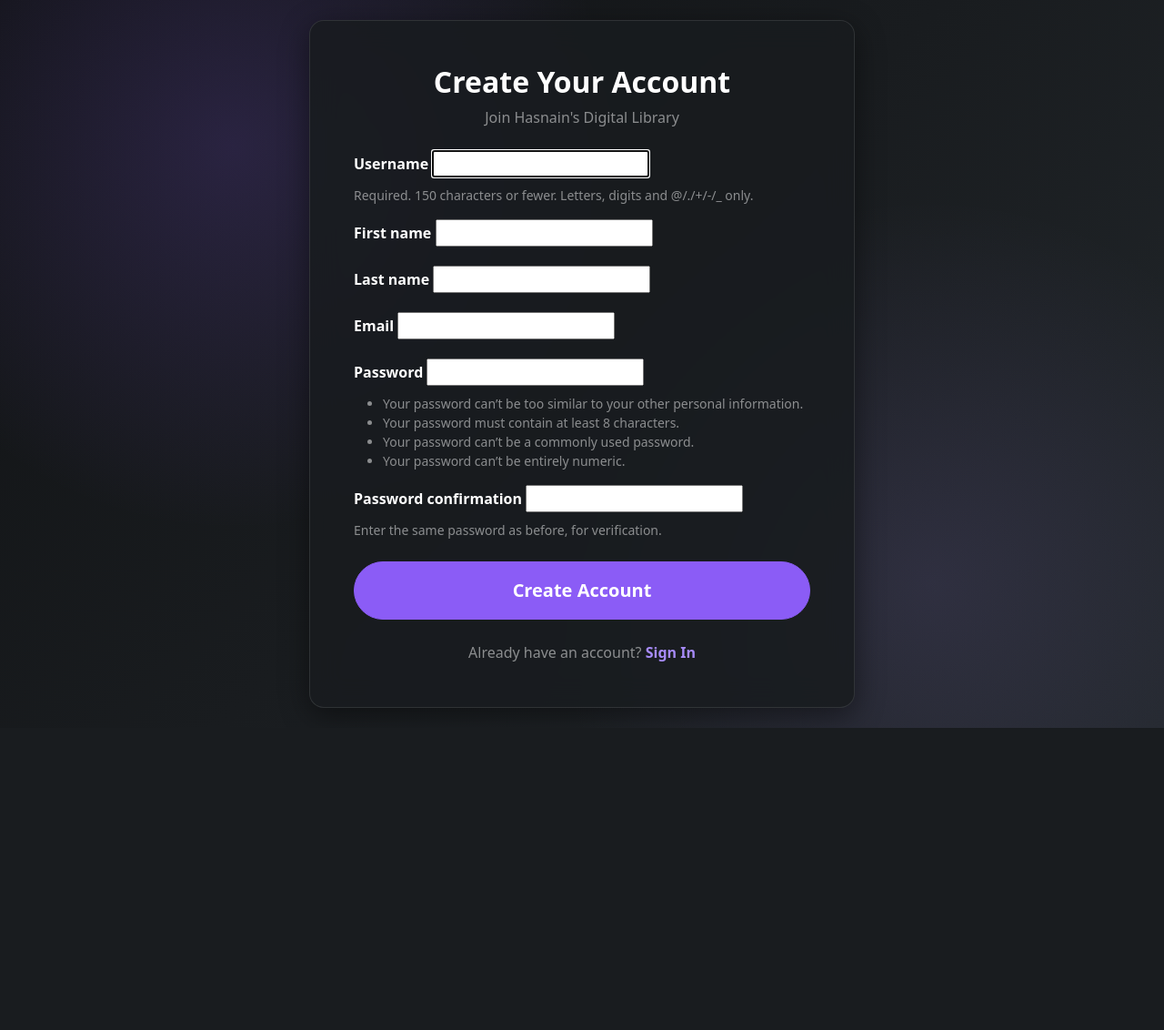
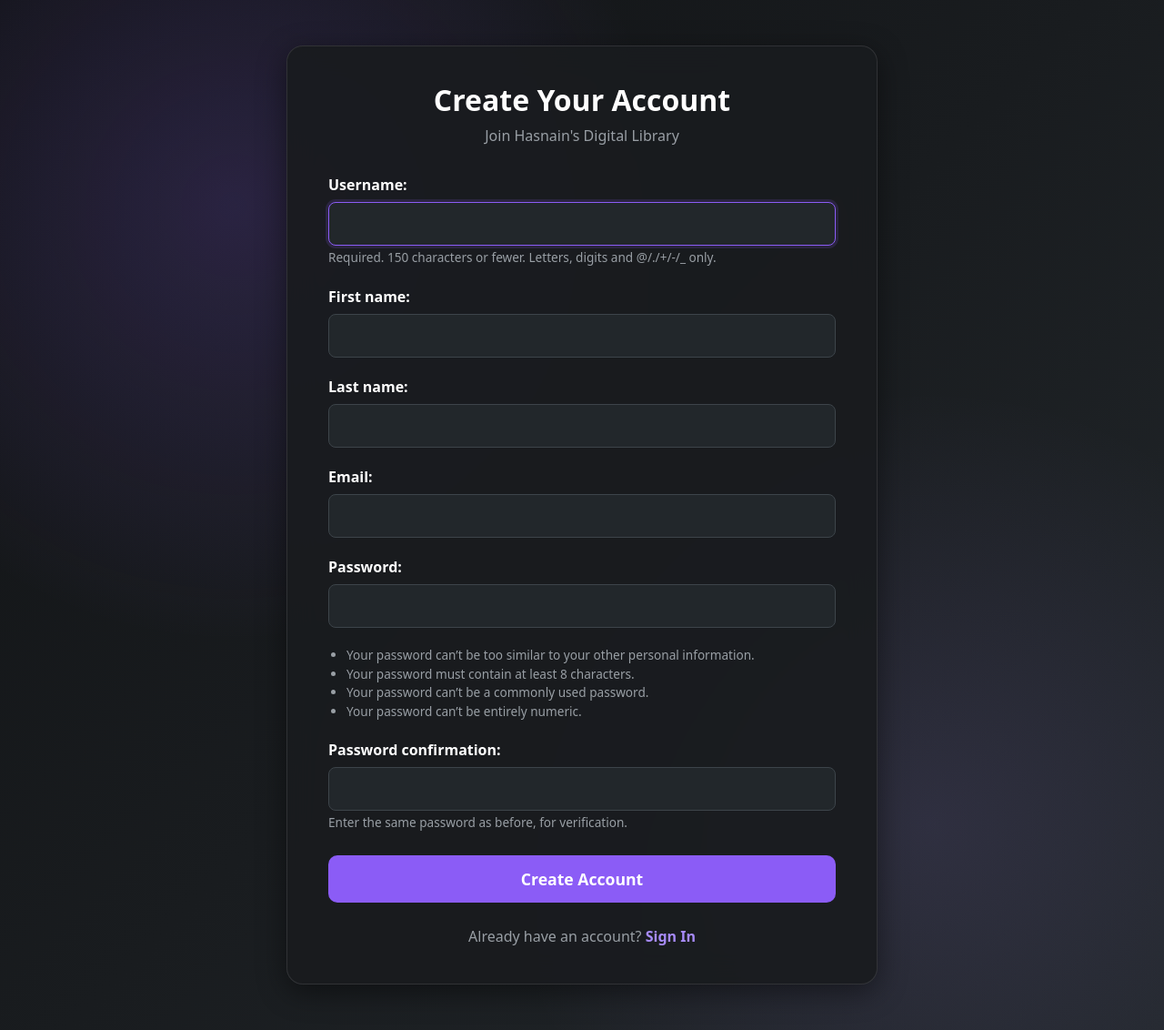
Before and after one commit to Hasnain-118/Django, a Django app: page /signup/ in a window 1280 px wide. Shown: the part 70-1202 px from the top of the page at 91% size. Before the commit the page ends 870 px from the top, so only its background shows below. Run offline with Django 5.2, Linux system fonts and the light colour scheme.

Commit message:
updated signup theme

```diff
--- a/templates/signup.html
+++ b/templates/signup.html
@@ -4,43 +4,183 @@
 
 {% block body %}
 
-<div class="position-relative d-flex align-items-center justify-content-center"
-     style="min-height: 100vh; overflow: hidden; background: linear-gradient(135deg, #111315, #191c1f, #22272b);">
+<style>
+    .signup-page {
+        min-height: 100vh;
+        padding: 50px 15px;
+        background: linear-gradient(135deg, #111315, #191c1f, #22272b);
+        position: relative;
+        overflow: hidden;
+    }
 
-    <!-- Background Glow -->
-    <div class="position-absolute top-0 start-0 w-100 h-100"
-         style="
-         background:
-         radial-gradient(circle at 20% 20%, rgba(139,92,246,0.18), transparent 35%),
-         radial-gradient(circle at 80% 80%, rgba(167,139,250,0.12), transparent 35%);
-         ">
-    </div>
+    .signup-page::before {
+        content: "";
+        position: absolute;
+        inset: 0;
+        background:
+            radial-gradient(circle at 20% 20%, rgba(139, 92, 246, 0.18), transparent 35%),
+            radial-gradient(circle at 80% 80%, rgba(167, 139, 250, 0.12), transparent 35%);
+        pointer-events: none;
+    }
 
-    <!-- Signup Card -->
-    <div class="position-relative"
-         style="width: 90%; max-width: 600px;">
+    .signup-container {
+        position: relative;
+        width: 90%;
+        max-width: 650px;
+        margin: auto;
+    }
 
-        <div class="card shadow-lg border-0 rounded-4 p-4 p-md-5"
-             style="
-             background: rgba(25, 28, 31, 0.88);
-             backdrop-filter: blur(16px);
-             -webkit-backdrop-filter: blur(16px);
-             border: 1px solid rgba(255, 255, 255, 0.1) !important;
-             box-shadow: 0 8px 32px rgba(0,0,0,0.45) !important;
-             ">
+    .signup-card {
+        background: rgba(25, 28, 31, 0.92);
+        backdrop-filter: blur(16px);
+        -webkit-backdrop-filter: blur(16px);
+        border: 1px solid rgba(255, 255, 255, 0.1);
+        border-radius: 18px;
+        padding: 40px 45px;
+        box-shadow: 0 8px 32px rgba(0, 0, 0, 0.45);
+    }
 
-            <!-- Heading -->
-            <h2 class="mb-2 fw-bold text-white text-center">
+    .signup-title {
+        color: #ffffff;
+        font-size: 2rem;
+        font-weight: 700;
+        text-align: center;
+        margin-bottom: 8px;
+    }
+
+    .signup-subtitle {
+        color: #999fa5;
+        text-align: center;
+        margin-bottom: 30px;
+    }
+
+    .signup-form p {
+        margin-bottom: 20px;
+    }
+
+    .signup-form label {
+        display: block;
+        color: #ffffff;
+        font-weight: 600;
+        margin-bottom: 7px;
+    }
+
+    .signup-form input,
+    .signup-form select,
+    .signup-form textarea {
+        width: 100%;
+        padding: 11px 13px;
+        background: #22272b;
+        color: #ffffff;
+        border: 1px solid #3d444a;
+        border-radius: 8px;
+        outline: none;
+        transition: 0.2s ease;
+    }
+
+    .signup-form input:focus,
+    .signup-form select:focus,
+    .signup-form textarea:focus {
+        background: #22272b;
+        color: #ffffff;
+        border-color: #8b5cf6;
+        box-shadow: 0 0 0 3px rgba(139, 92, 246, 0.15);
+    }
+
+    .signup-form .helptext,
+    .signup-form ul.helptext {
+        color: #999fa5;
+        font-size: 0.85rem;
+        margin-top: 7px;
+    }
+
+    .signup-form ul {
+        color: #999fa5;
+        font-size: 0.85rem;
+        padding-left: 20px;
+        margin-top: 7px;
+    }
+
+    .signup-form .errorlist {
+        color: #ff6b6b;
+        font-size: 0.85rem;
+        margin: 6px 0;
+        padding-left: 20px;
+    }
+
+    .signup-button {
+        width: 100%;
+        border: none;
+        border-radius: 10px;
+        padding: 13px;
+        margin-top: 5px;
+        background: #8b5cf6;
+        color: #ffffff;
+        font-size: 1.1rem;
+        font-weight: 700;
+        transition: 0.2s ease;
+    }
+
+    .signup-button:hover {
+        background: #7c3aed;
+        transform: translateY(-1px);
+    }
+
+    .signin-text {
+        color: #999fa5;
+        text-align: center;
+        margin-top: 25px;
+        margin-bottom: 0;
+    }
+
+    .signin-link {
+        color: #a78bfa;
+        font-weight: 700;
+        text-decoration: none;
+    }
+
+    .signin-link:hover {
+        color: #c4b5fd;
+    }
+
+    @media (max-width: 576px) {
+        .signup-page {
+            padding: 30px 10px;
+        }
+
+        .signup-container {
+            width: 100%;
+        }
+
+        .signup-card {
+            padding: 30px 22px;
+        }
+
+        .signup-title {
+            font-size: 1.7rem;
+        }
+    }
+</style>
+
+
+<div class="signup-page">
+
+    <div class="signup-container">
+
+        <div class="signup-card">
+
+            <h2 class="signup-title">
                 Create Your Account
             </h2>
 
-            <p class="text-white-50 text-center mb-4">
+            <p class="signup-subtitle">
                 Join Hasnain's Digital Library
             </p>
 
-            <!-- Messages -->
+
             {% if messages %}
                 {% for message in messages %}
+
                     <div class="alert alert-{{ message.tags }} alert-dismissible fade show"
                          role="alert">
 
@@ -52,63 +192,30 @@
                         </button>
 
                     </div>
+
                 {% endfor %}
             {% endif %}
 
-            <!-- Form -->
-            <form method="POST">
+
+            <form method="POST" class="signup-form">
 
                 {% csrf_token %}
 
-                <!-- Django Form -->
-                {% for field in form %}
+                {{ form.as_p }}
 
-                    <div class="mb-3">
-
-                        <label class="form-label text-white fw-semibold">
-                            {{ field.label }}
-                        </label>
-
-                        {{ field }}
-
-                        {% if field.help_text %}
-                            <div class="form-text text-white-50">
-                                {{ field.help_text }}
-                            </div>
-                        {% endif %}
-
-                        {% for error in field.errors %}
-                            <div class="text-danger small mt-1">
-                                {{ error }}
-                            </div>
-                        {% endfor %}
-
-                    </div>
-
-                {% endfor %}
-
-                <!-- Submit -->
-                <button type="submit"
-                        class="btn btn-primary btn-lg w-100 rounded-pill py-3 fw-bold mt-2"
-                        style="background-color: #8b5cf6; border-color: #8b5cf6;">
-
+                <button type="submit" class="signup-button">
                     Create Account
-
                 </button>
 
             </form>
 
-            <!-- Login Link -->
-            <p class="text-white-50 text-center mt-4 mb-0">
+
+            <p class="signin-text">
 
                 Already have an account?
 
-                <a href="{% url 'signin' %}"
-                   class="fw-bold text-decoration-none"
-                   style="color: #a78bfa;">
-
+                <a href="{% url 'signin' %}" class="signin-link">
                     Sign In
-
                 </a>
 
             </p>
@@ -117,7 +224,6 @@
 
     </div>
 
-
 </div>
 
 {% endblock body %}
```
